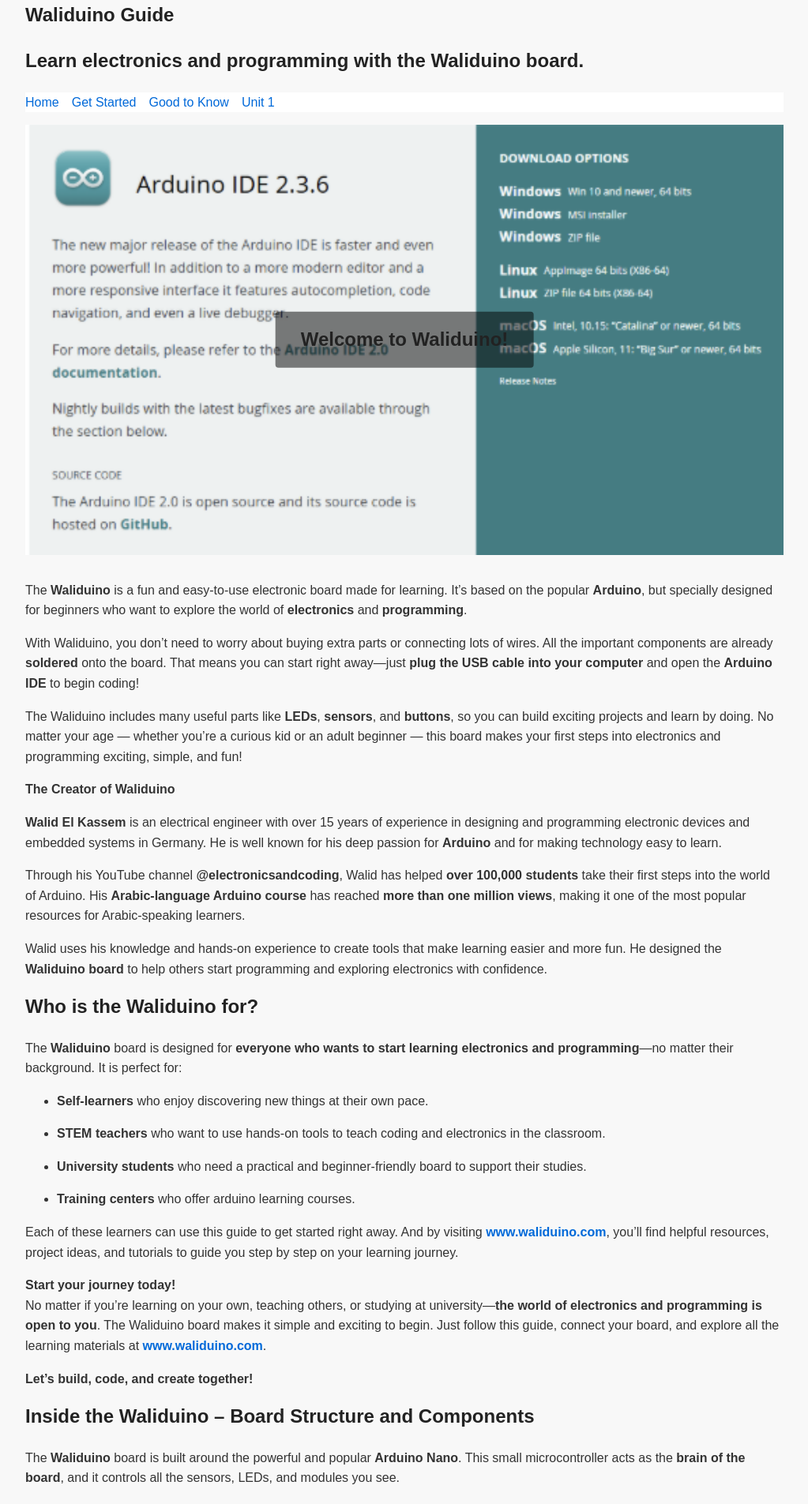
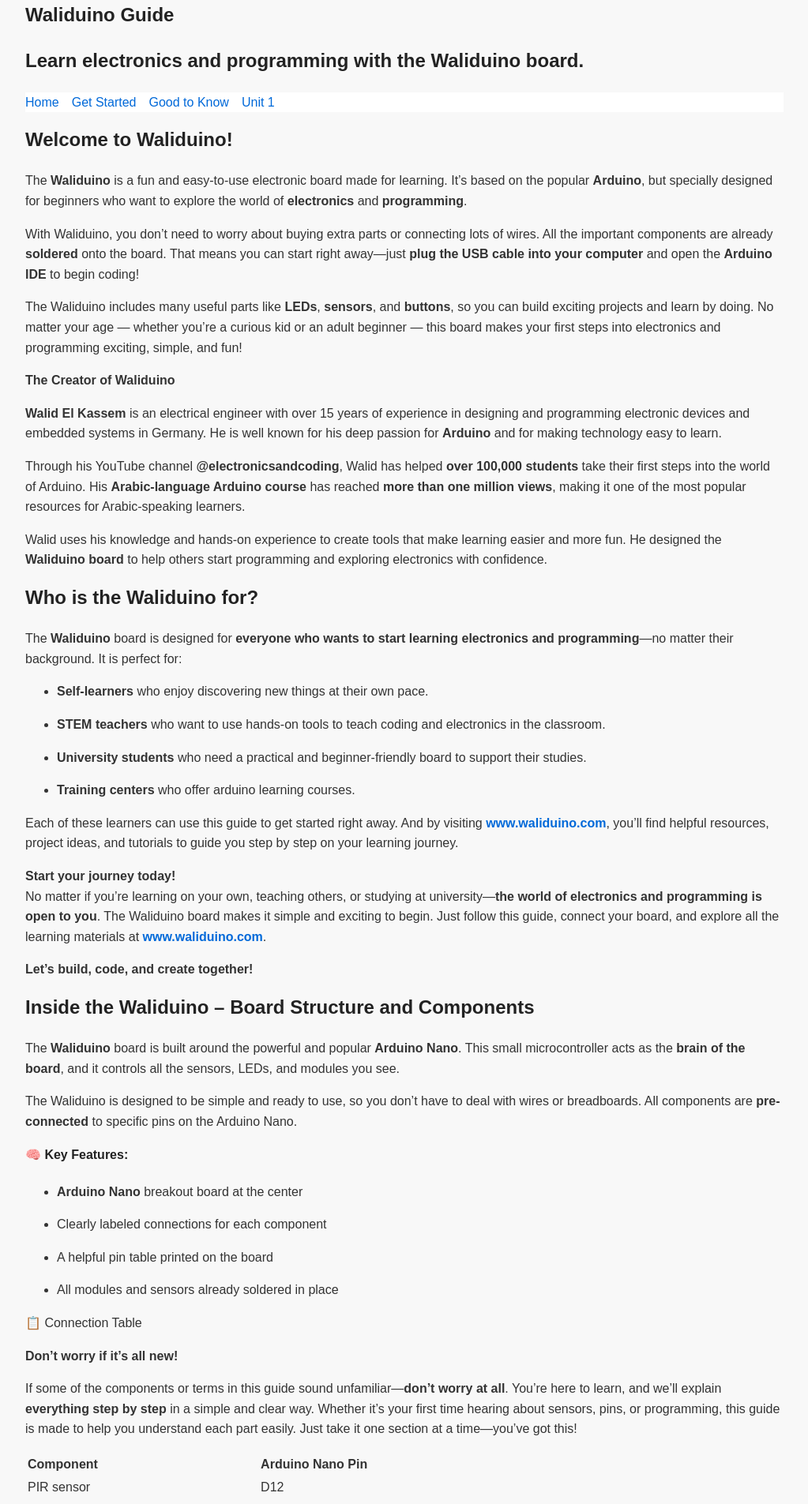
Before and after one commit to WalidElKassem/WaliduinoGuide, a Jekyll site: the page built from index.md, in a window 1280 px wide. Shown: the top 1905 px of the page at 79% size, without its empty margins (128-1151 px from the left). Built offline with Jekyll 4.4.1, drawn with Linux system fonts in a browser that asks for light colours.

Commit message:
Remove hero banner image from home page

```diff
--- a/index.md
+++ b/index.md
@@ -4,7 +4,8 @@
 description: Introduction to the Waliduino board and course.
 ---
 
-{% include hero-banner.html image="/assets/img/ArduinoDownload.png" alt="Downloading Arduino" headline="Welcome to Waliduino!" %}
+
+# Welcome to Waliduino!
 
 The **Waliduino** is a fun and easy-to-use electronic board made for learning. It’s based on the popular **Arduino**, but specially designed for beginners who want to explore the world of **electronics** and **programming**.
 
```
